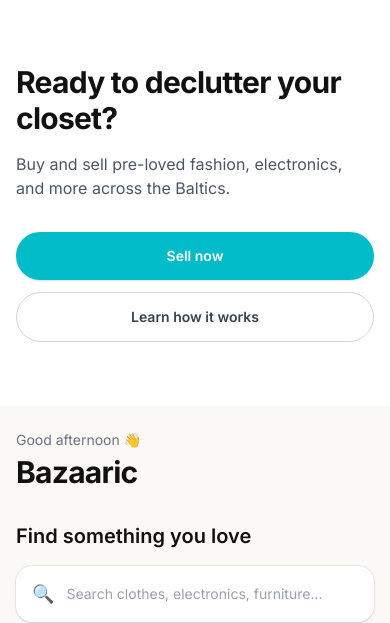
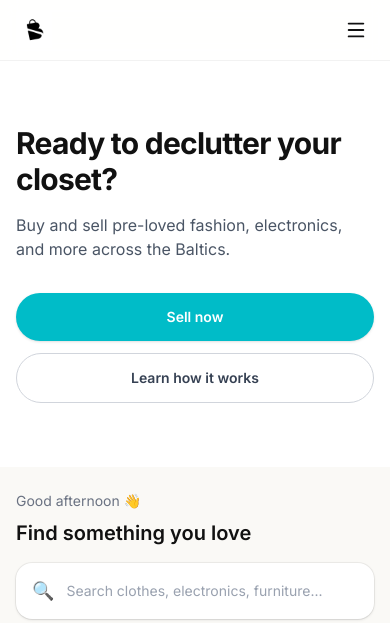
Before and after one commit to AJ-SAAS/Bazaaric, a Next.js app: page / in a window 390 px wide. Shown: the top 623 px of the page. Built offline with nearby package versions, Linux system fonts and the light colour scheme; no server answers; the database is empty.

Commit message:
feat: add mobile  view logo

```diff
--- a/app/page.tsx
+++ b/app/page.tsx
@@ -120,14 +120,9 @@
 
       <div className="mx-auto max-w-md md:max-w-7xl px-4 md:px-8">
         <header className="pt-6 md:pt-10">
-          <div className="flex justify-between items-start md:hidden">
-            <div>
-              <p className="text-sm text-gray-500">Good afternoon 👋</p>
-              <h1 className="mt-1 text-3xl font-bold tracking-tight">Bazaaric</h1>
-            </div>
-          </div>
+          <p className="text-sm text-gray-500 md:hidden">Good afternoon 👋</p>
 
-          <h2 className="mt-8 md:mt-0 text-xl md:text-3xl font-semibold">Find something you love</h2>
+          <h2 className="mt-2 md:mt-0 text-xl md:text-3xl font-semibold">Find something you love</h2>
 
           <div className="mt-4 md:mt-6 md:max-w-2xl">
             <SearchBar value={search} onChange={setSearch} />
--- a/components/layout/Navbar.tsx
+++ b/components/layout/Navbar.tsx
@@ -9,6 +9,8 @@
   MessageCircle,
   User,
   Heart,
+  Menu,
+  X,
 } from "lucide-react";
 import { useAuth } from "@/lib/auth-context";
 import { listenToUserChats } from "@/lib/chat";
@@ -16,6 +18,7 @@
 export default function Navbar() {
   const { user } = useAuth();
   const [unreadCount, setUnreadCount] = useState(0);
+  const [menuOpen, setMenuOpen] = useState(false);
 
   useEffect(() => {
     if (!user) {
@@ -35,6 +38,97 @@
 
   return (
     <>
+      {/* Mobile top header */}
+      <nav
+        className="
+          sticky
+          top-0
+          z-50
+          border-b
+          border-black/5
+          bg-white/90
+          backdrop-blur
+          md:hidden
+        "
+      >
+        <div className="flex items-center justify-between px-4 py-3">
+          <Link href="/" className="flex items-center" onClick={() => setMenuOpen(false)}>
+            <Image src="/logo.png" alt="Bazaaric" width={36} height={36} priority />
+          </Link>
+
+          <button
+            onClick={() => setMenuOpen((v) => !v)}
+            className="flex h-9 w-9 items-center justify-center rounded-full hover:bg-gray-100"
+            aria-label="Menu"
+          >
+            {menuOpen ? <X size={22} /> : <Menu size={22} />}
+          </button>
+        </div>
+
+        {menuOpen && (
+          <div className="border-t border-black/5 bg-white px-4 py-3 space-y-1">
+            <Link
+              href="/"
+              onClick={() => setMenuOpen(false)}
+              className="flex items-center gap-3 rounded-xl px-3 py-2.5 text-sm font-medium text-gray-700 hover:bg-gray-50"
+            >
+              <Home size={18} />
+              Home
+            </Link>
+            <Link
+              href="/favorites"
+              onClick={() => setMenuOpen(false)}
+              className="flex items-center gap-3 rounded-xl px-3 py-2.5 text-sm font-medium text-gray-700 hover:bg-gray-50"
+            >
+              <Heart size={18} />
+              Favorites
+            </Link>
+            <Link
+              href="/inbox"
+              onClick={() => setMenuOpen(false)}
+              className="flex items-center gap-3 rounded-xl px-3 py-2.5 text-sm font-medium text-gray-700 hover:bg-gray-50"
+            >
+              <MessageCircle size={18} />
+              Inbox
+              {unreadCount > 0 && (
+                <span className="flex h-5 min-w-5 items-center justify-center rounded-full bg-red-500 px-1 text-[10px] font-bold text-white">
+                  {unreadCount > 9 ? "9+" : unreadCount}
+                </span>
+              )}
+            </Link>
+
+            {user ? (
+              <Link
+                href="/profile"
+                onClick={() => setMenuOpen(false)}
+                className="flex items-center gap-3 rounded-xl px-3 py-2.5 text-sm font-medium text-gray-700 hover:bg-gray-50"
+              >
+                <User size={18} />
+                Profile
+              </Link>
+            ) : (
+              <Link
+                href="/auth"
+                onClick={() => setMenuOpen(false)}
+                className="flex items-center gap-3 rounded-xl px-3 py-2.5 text-sm font-medium text-gray-700 hover:bg-gray-50"
+              >
+                <User size={18} />
+                Log in
+              </Link>
+            )}
+
+            <Link
+              href="/sell"
+              onClick={() => setMenuOpen(false)}
+              className="flex items-center justify-center gap-2 rounded-full bg-teal px-5 py-2.5 text-sm font-semibold text-white shadow-sm transition hover:bg-teal-dark mt-2"
+            >
+              <Plus size={18} />
+              Sell
+            </Link>
+          </div>
+        )}
+      </nav>
+
       {/* Mobile bottom tab bar */}
       <nav
         className="
@@ -141,7 +235,7 @@
           "
         >
           <Link href="/" className="flex items-center gap-2">
-            <Image src="/logo.png" alt="Bazaaric" width={32} height={32} />
+            <Image src="/logo.png" alt="Bazaaric" width={44} height={44} priority />
             <span className="text-xl font-bold tracking-tight">Bazaaric</span>
           </Link>
 
```
